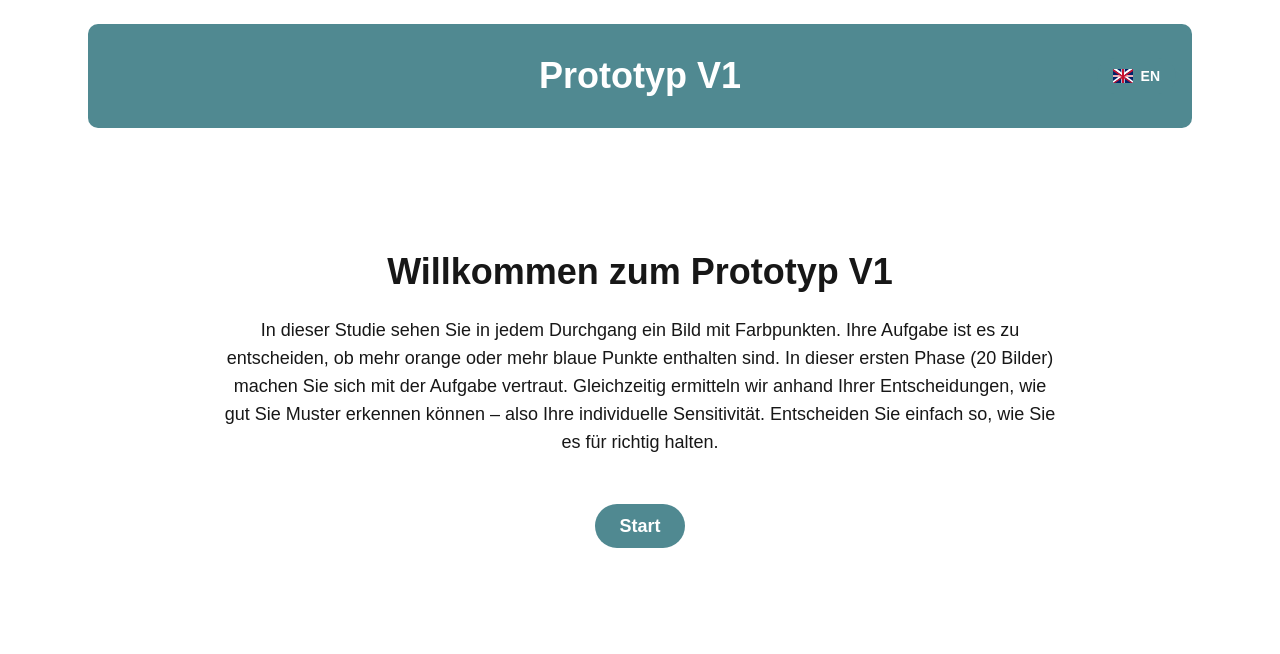
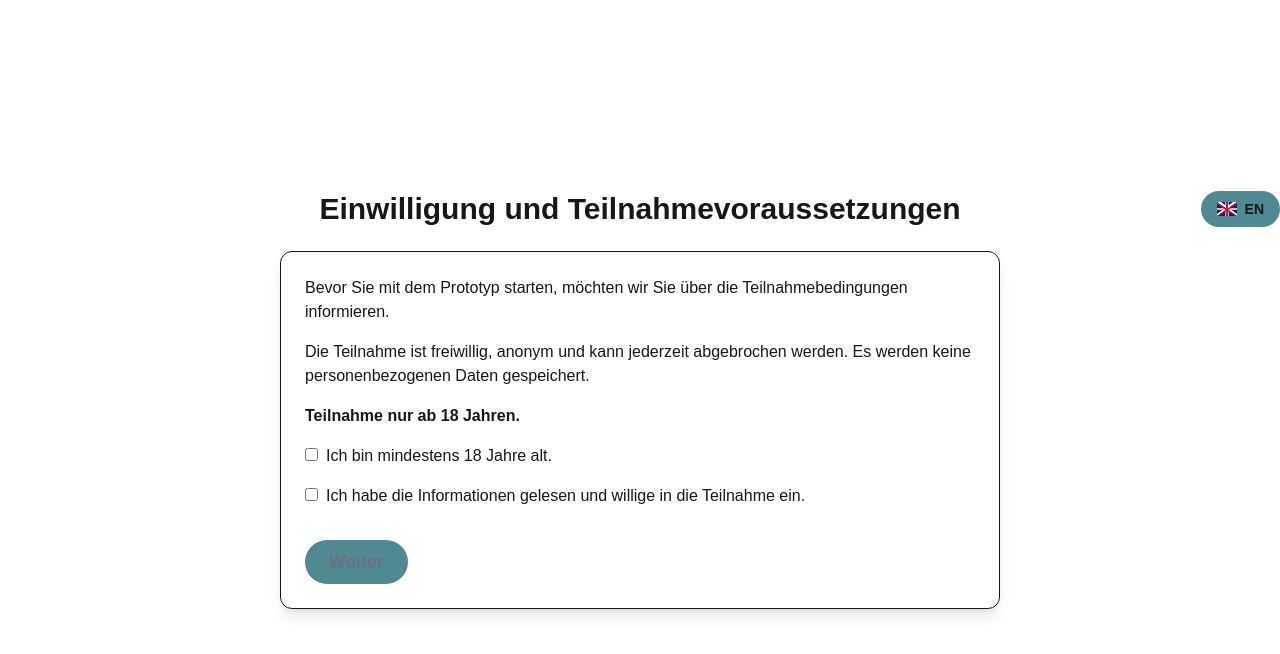
Before and after one commit to L0i0n0a/PsyKi, a Next.js app in the folder multarbeit/: page /prototyp in a window 1280 px wide. Shown: the top 654 px of the page. Built offline with nearby package versions, Linux system fonts and the light colour scheme.

Commit message:
added Consent and age verification

```diff
--- a/multarbeit/src/app/prototyp/page.tsx
+++ b/multarbeit/src/app/prototyp/page.tsx
@@ -1,4 +1,5 @@
 'use client';
+
 import { useRouter } from 'next/navigation';
 import { useState } from 'react';
 import { useTranslation } from '@/utils/translation';
@@ -7,11 +8,66 @@ import LanguageToggle from '@/components/ui/LanguageToggle/LanguageToggle';
 const Prototyp = () => {
   const router = useRouter();
   const [locale, setLocale] = useState<'de' | 'en'>('de');
+  const [consentGiven, setConsentGiven] = useState(false);
+  const [agreed, setAgreed] = useState(false);
+  const [ageConfirmed, setAgeConfirmed] = useState(false);
+
   const toggleLanguage = () => {
     setLocale((prev) => (prev === 'de' ? 'en' : 'de'));
   };
   const { t } = useTranslation(locale);
 
+  if (!consentGiven) {
+    return (
+      <div className="max-w-3xl mx-auto p-6 min-h-screen flex flex-col justify-center space-y-6">
+        <div className="flex justify-between items-center">
+          <h1 className="text-3xl font-bold text-center w-full">{t('consentTitle')}</h1>
+          <LanguageToggle locale={locale} onToggle={toggleLanguage} />
+        </div>
+
+        <div className="bg-white p-6 rounded-xl shadow-lg border space-y-4">
+          <p>{t('consentText1')}</p>
+          <p>{t('consentText2')}</p>
+          <p className="font-bold">{t('consentText3')}</p>
+
+          <div className="flex items-start space-x-2 mt-4">
+            <input
+              type="checkbox"
+              id="age"
+              checked={ageConfirmed}
+              onChange={() => setAgeConfirmed(!ageConfirmed)}
+              className="mt-1"
+            />
+            <label htmlFor="age">{t('confirmAge')}</label>
+          </div>
+
+          <div className="flex items-start space-x-2">
+            <input
+              type="checkbox"
+              id="consent"
+              checked={agreed}
+              onChange={() => setAgreed(!agreed)}
+              className="mt-1"
+            />
+            <label htmlFor="consent">{t('agreeToParticipate')}</label>
+          </div>
+
+          <button
+            onClick={() => setConsentGiven(true)}
+            disabled={!(agreed && ageConfirmed)}
+            className={`mt-6 px-6 py-2 rounded-full text-lg font-semibold transition-all duration-200 ease-in-out ${
+              !(agreed && ageConfirmed)
+                ? 'bg-gray-300 text-gray-500 cursor-not-allowed'
+                : 'bg-[#004346] text-white hover:bg-[#004346] cursor-pointer'
+            }`}>
+            {t('continue')}
+          </button>
+        </div>
+      </div>
+    );
+  }
+
+  // Ursprünglicher Inhalt nach Zustimmung
   return (
     <div className='max-w-6xl mx-auto p-6 space-y-8'>
       <div className='header border10'>
--- /dev/null
+++ b/multarbeit/src/app/prototyp/testphase/ConsentScreen.tsx
@@ -0,0 +1,75 @@
+'use client';
+
+import { useRouter } from 'next/navigation';
+import { useState } from 'react';
+import { useTranslation } from '@/utils/translation';
+import LanguageToggle from '@/components/ui/LanguageToggle/LanguageToggle';
+
+const ConsentScreen = () => {
+  const router = useRouter();
+  const [locale, setLocale] = useState<'de' | 'en'>('de');
+  const { t } = useTranslation(locale);
+
+  const [agreed, setAgreed] = useState(false);
+  const [ageConfirmed, setAgeConfirmed] = useState(false);
+
+  const toggleLanguage = () => {
+    setLocale((prev) => (prev === 'de' ? 'en' : 'de'));
+  };
+
+  const handleContinue = () => {
+    if (agreed && ageConfirmed) {
+      router.push('/prototyp');
+    }
+  };
+
+  return (
+    <div className="max-w-3xl mx-auto p-6 min-h-screen flex flex-col justify-center space-y-6">
+      <div className="flex justify-between items-center">
+        <h1 className="text-3xl font-bold text-center w-full">{t('consentTitle')}</h1>
+        <LanguageToggle locale={locale} onToggle={toggleLanguage} />
+      </div>
+
+      <div className="bg-white p-6 rounded-xl shadow-lg border space-y-4">
+        <p>{t('consentText1')}</p>
+        <p>{t('consentText2')}</p>
+        <p className="font-bold">{t('consentText3')}</p>
+
+        <div className="flex items-start space-x-2 mt-4">
+          <input
+            type="checkbox"
+            id="age"
+            checked={ageConfirmed}
+            onChange={() => setAgeConfirmed(!ageConfirmed)}
+            className="mt-1"
+          />
+          <label htmlFor="age">{t('confirmAge')}</label>
+        </div>
+
+        <div className="flex items-start space-x-2">
+          <input
+            type="checkbox"
+            id="consent"
+            checked={agreed}
+            onChange={() => setAgreed(!agreed)}
+            className="mt-1"
+          />
+          <label htmlFor="consent">{t('agreeToParticipate')}</label>
+        </div>
+
+        <button
+          onClick={handleContinue}
+          disabled={!(agreed && ageConfirmed)}
+          className={`mt-6 px-6 py-2 rounded-full text-lg font-semibold transition-all duration-200 ease-in-out ${
+            !(agreed && ageConfirmed)
+              ? 'bg-gray-300 text-gray-500 cursor-not-allowed'
+              : 'bg-[#004346] text-white hover:bg-[#004346] cursor-pointer'
+          }`}>
+          {t('continue')}
+        </button>
+      </div>
+    </div>
+  );
+};
+
+export default ConsentScreen;
--- a/multarbeit/src/locales/de.json
+++ b/multarbeit/src/locales/de.json
@@ -43,5 +43,12 @@
   "back": "Zurück",
   "next": "Weiter",
   "step": "Schritt",
-  "of": " von "
+  "of": " von ",
+  "consentTitle": "Einwilligung und Teilnahmevoraussetzungen",
+  "consentText1": "Bevor Sie mit dem Prototyp starten, möchten wir Sie über die Teilnahmebedingungen informieren.",
+  "consentText2": "Die Teilnahme ist freiwillig, anonym und kann jederzeit abgebrochen werden. Es werden keine personenbezogenen Daten gespeichert.",
+  "consentText3": "Teilnahme nur ab 18 Jahren.",
+  "confirmAge": "Ich bin mindestens 18 Jahre alt.",
+  "agreeToParticipate": "Ich habe die Informationen gelesen und willige in die Teilnahme ein.",
+  "continue": "Weiter"
 }
--- a/multarbeit/src/locales/en.json
+++ b/multarbeit/src/locales/en.json
@@ -43,5 +43,12 @@
   "back": "Back",
   "next": "Next",
   "step": "Step",
-  "of": " of "
+  "of": " of ",
+  "consentTitle": "Consent and Participation Requirements",
+  "consentText1": "Before starting the prototype, please read the participation requirements.",
+  "consentText2": "Participation is voluntary, anonymous, and can be stopped at any time. No personal data is stored.",
+  "consentText3": "Participation is only allowed if you are 18 years or older.",
+  "confirmAge": "I am at least 18 years old.",
+  "agreeToParticipate": "I have read the information and consent to participate.",
+  "continue": "Continue"
 }
```
Also changed, not shown: 1 other file (tests, documents, lock files or other folders).
